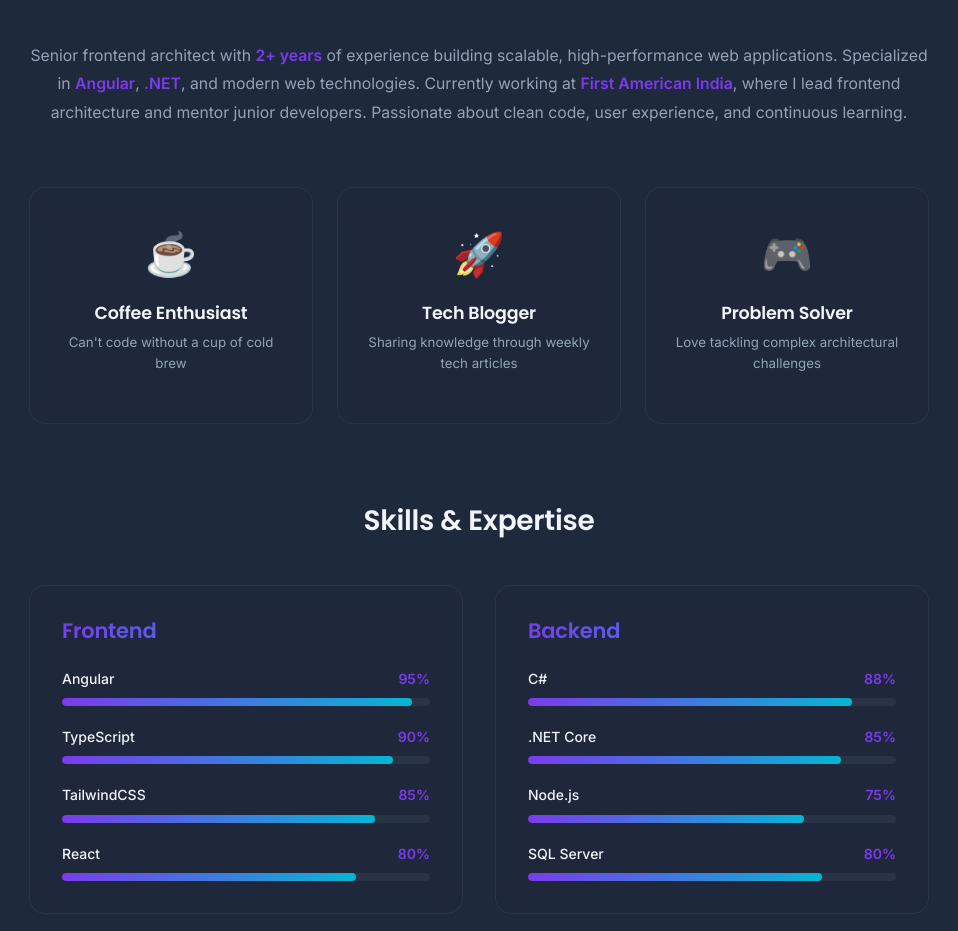
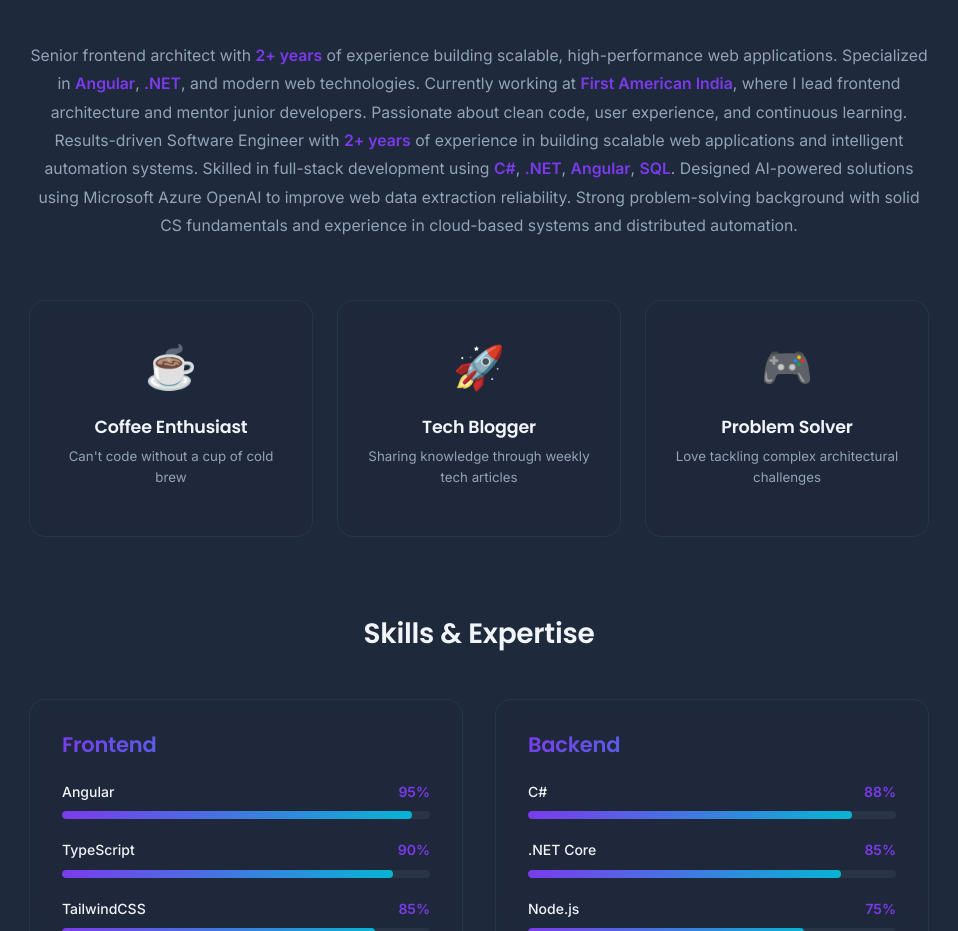
Before and after one commit to tarunboricha/tarunboricha.github.io, a plain HTML site: page index.html in a window 1280 px wide. Shown: the part 960-1891 px from the top of the page, without its empty margins (161-1119 px from the left). Drawn offline with Linux system fonts and the light colour scheme; a web font is replaced by a local one.

Commit message:
Update index.html

```diff
--- a/index.html
+++ b/index.html
@@ -126,6 +126,10 @@
               <span class="highlight">.NET</span>, and modern web technologies. Currently working at
               <span class="highlight">First American India</span>, where I lead frontend architecture and mentor
               junior developers. Passionate about clean code, user experience, and continuous learning.
+
+              Results-driven Software Engineer with <span class="highlight">2+ years</span> of experience in building scalable web applications and intelligent automation systems. Skilled in full-stack development using <span class="highlight">C#</span>,
+              <span class="highlight">.NET</span>, <span class="highlight">Angular</span>,
+              <span class="highlight">SQL</span>. Designed AI-powered solutions using Microsoft Azure OpenAI to improve web data extraction reliability. Strong problem-solving background with solid CS fundamentals and experience in cloud-based systems and distributed automation.
             </p>
           </div>
 
```
